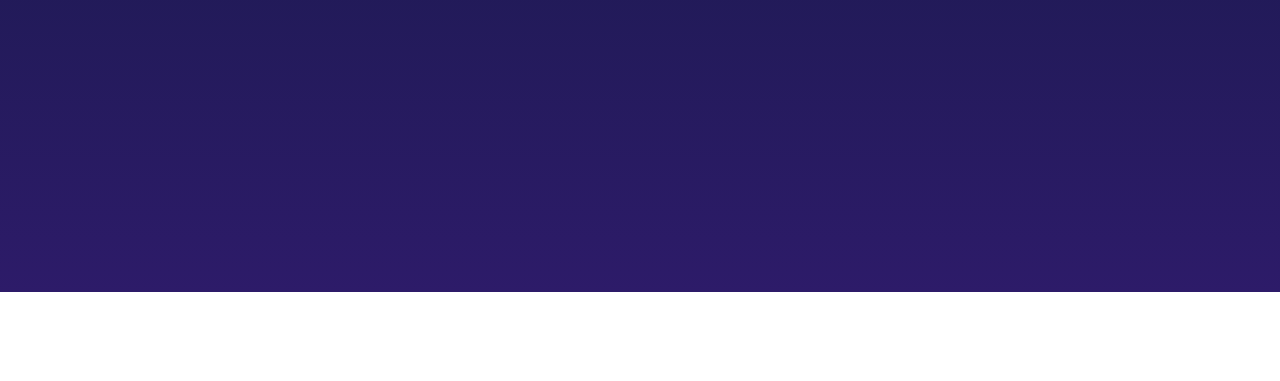
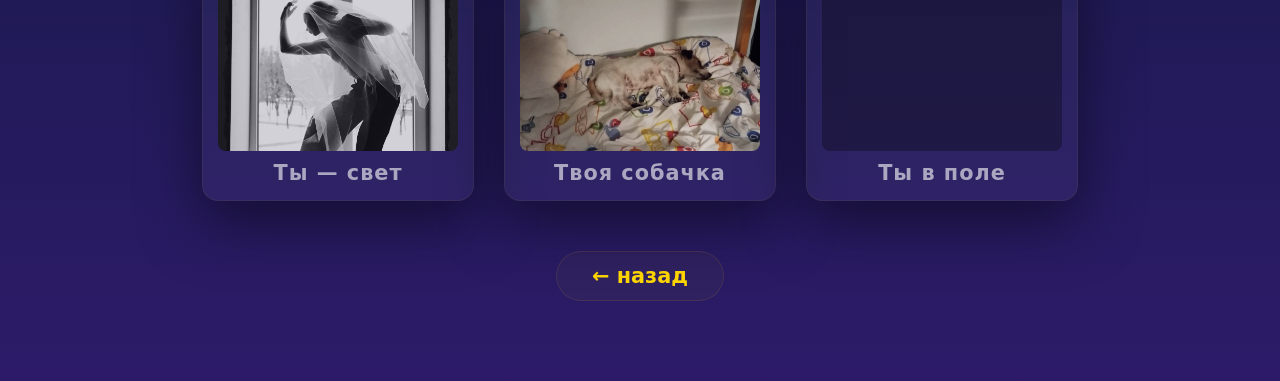
Before and after one commit to klimakorykin-sudo/1-15-33, a website: page app/pages/scrapbook/index.html in a window 1280 px wide. Shown: the part 548-929 px from the top of the page. Before the commit the page ends 840 px from the top, so only its background shows below. Drawn offline with Linux system fonts and the light colour scheme; files whose address does not match are found by name.

Commit message:
Update index.html

```diff
--- a/app/pages/scrapbook/index.html
+++ b/app/pages/scrapbook/index.html
@@ -7,7 +7,7 @@
     <link rel="stylesheet" href="/1-15-33/app/styles/variables.css">
     <link rel="stylesheet" href="/1-15-33/app/styles/global.css">
     <link rel="stylesheet" href="/1-15-33/app/styles/dark-mode.css">
-    <link rel="stylesheet" href="scrapbook.css">
+    <link rel="stylesheet" href="/1-15-33/app/pages/scrapbook/scrapbook.css">
 </head>
 <body>
     <main class="scrapbook">
@@ -20,5 +20,6 @@
 
         <a href="#/" class="scrapbook-back handwritten">← назад</a>
     </main>
+    <script src="/1-15-33/app/pages/scrapbook/scrapbook.js"></script>
 </body>
 </html>
```
